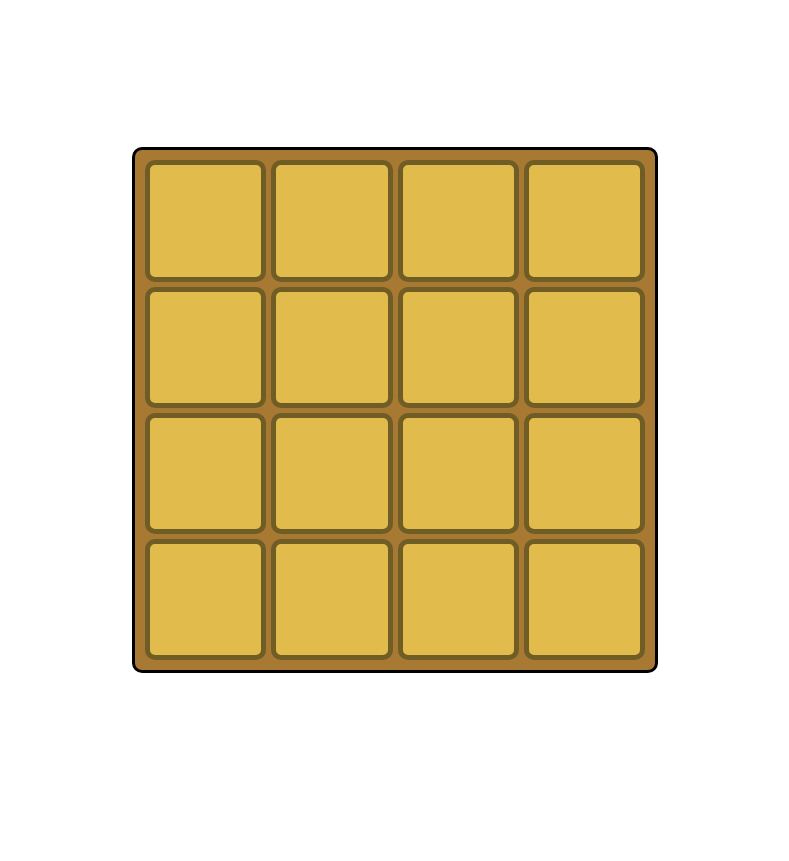
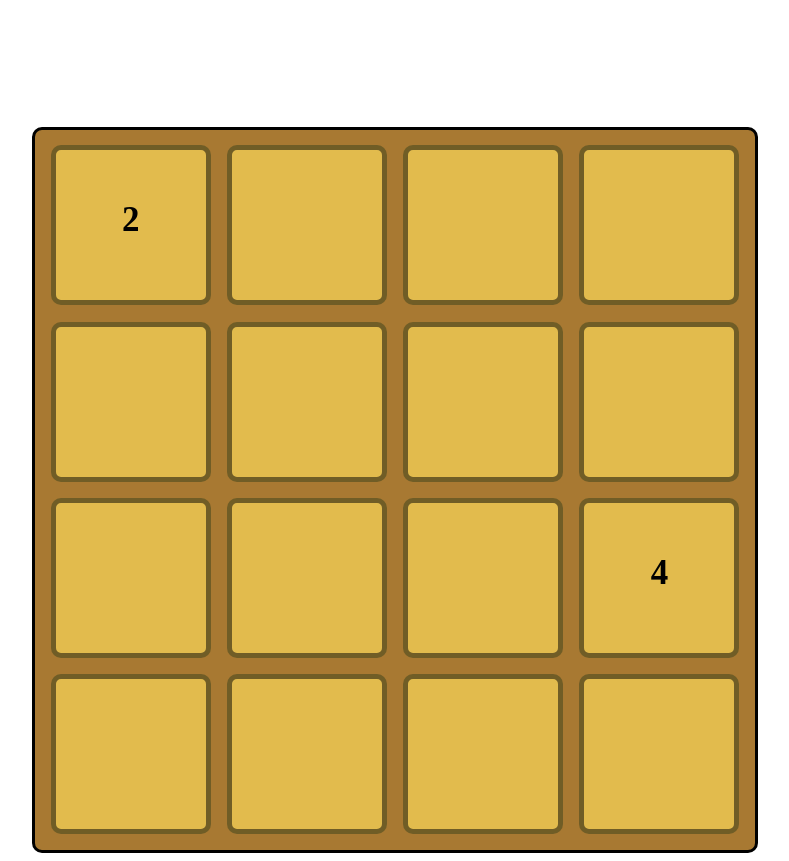
Before and after one commit to JustOmar36/2048Game, a plain HTML site: page index.html in a window 1280 px wide. Shown: the part 61-922 px from the top of the page, without its empty margins (245-1034 px from the left). Before the commit the page ends 800 px from the top, so only its background shows below. Drawn offline with nearby package versions, Linux system fonts and the light colour scheme.

Commit message:
Generating grid and first two numbers

```diff
--- a/app.js
+++ b/app.js
@@ -0,0 +1,29 @@
+document.addEventListener('DOMContentLoaded', () =>  {
+    const gridDisplay = document.querySelector('.grid')
+    let squares = []
+    const width = 4
+
+    function createBoard(){
+        for (let i = 0; i < width*width; i++){
+            let square = document.createElement('div')
+            square.innerHTML = null
+            gridDisplay.appendChild(square)
+            squares.push(square)
+        }
+        generate()
+        generate()
+    }
+
+    createBoard()
+
+
+    function generate() {
+        let beginningNums = [2, 4]
+        var randBeginningNum = Math.floor(Math.random() * beginningNums.length)
+        var randomNumber = Math.floor(Math.random() * squares.length)
+        if (squares[randomNumber].innerHTML == 0) {
+        squares[randomNumber].innerHTML = beginningNums[randBeginningNum]
+        // checkForGameOver()
+        } else generate()
+    }
+})
--- a/index.html
+++ b/index.html
@@ -3,31 +3,16 @@
 <html>
 
 <head>
+    <meta charset="utf-8">
     <link rel="stylesheet" href="style.css">
     <script src="https://code.jquery.com/jquery-3.6.3.js" integrity="sha256-nQLuAZGRRcILA+6dMBOvcRh5Pe310sBpanc6+QBmyVM=" crossorigin="anonymous"></script>
+    <script src="app.js" charset="utf-8"></script>
 </head>
 
 <body>
 <h1 style="text-align:center;"> Welcome to 2048! </h1>
 
-<div class="wrapper">
-    <div class="item"></div>
-    <div class="item"></div>
-    <div class="item"></div>
-    <div class="item"></div>
-    <div class="item"></div>
-    <div class="item"></div>
-    <div class="item"></div>
-    <div class="item"></div>
-    <div class="item"></div>
-    <div class="item"></div>
-    <div class="item"></div>
-    <div class="item"></div>
-    <div class="item"></div>
-    <div class="item"></div>
-    <div class="item"></div>
-    <div class="item"></div>
-  </div>
+<div class="grid"></div>
 
 </body>
 </html>
--- a/style.css
+++ b/style.css
@@ -1,23 +1,32 @@
 
-  .wrapper {
+  .grid {
     display: grid;
     background-color: rgba(168, 121, 50);
     border: black solid;
     grid-template-columns: auto auto auto auto;
     padding: 10px;
     gap: 5px 5px;
-    width: 500px;
-    height: 500px;
+    width: 700px;
+    height: 700px;
     margin-left: auto;
     margin-right: auto;
-    margin-top: 150px;
+    margin-top: 130px;
     border-radius: 10px;
   }
 
 
-  .item {
+  .grid div {
     background-color: rgba(226, 187, 77, 1);
     border: 5px solid rgba(0, 0, 0, 0.5);
     padding: 50px;
     border-radius: 10px;
+    font-weight: bold;
+    font-size: 35px;
+    color: black;
+    width: 50px;
+    height: 50px;
+    text-align: center;
+    margin-left: auto;
+    margin-right: auto;
+    margin-top: 5px;
   }
```
